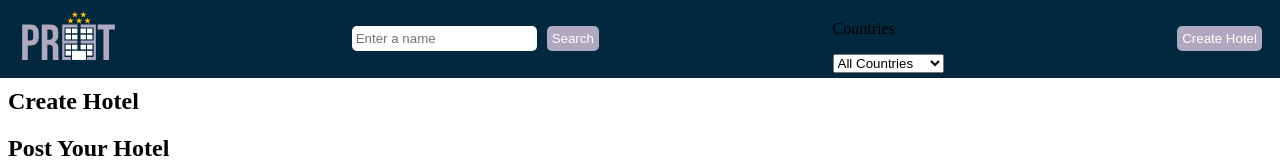
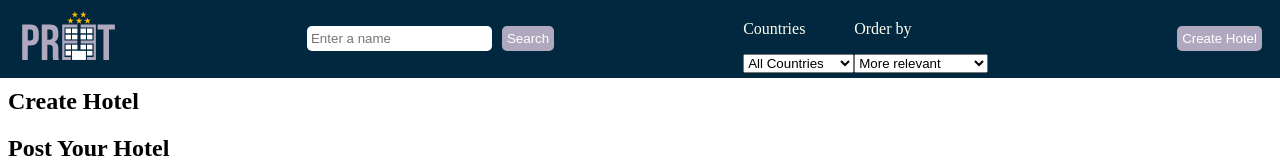
Before and after one commit to JoniRedrado/PREET-client, a React (Vite) app: page /create in a window 1280 px wide. Shown: the top 160 px of the page. Built offline with nearby package versions, Linux system fonts and the light colour scheme; no server answers.

Commit message:
Avance en filtrados frontend

```diff
--- a/src/Components/Filters/Filters.jsx
+++ b/src/Components/Filters/Filters.jsx
@@ -64,43 +64,47 @@
 //         </select>
 //       </div>
 
-//       <div className={style.priceSort}>
-//         <p>Order by </p>
-//         <select name="selectPrice" onChange={handleSortPrices}>
-//           <option value="moreRelevant">More relevant</option>
-//           <option value="lowest">Price (lowest first)</option>
-//           <option value="highest">Price (highest first)</option>
-//         </select>
-//       </div>
+      // <div className={style.priceSort}>
+      //   <p>Order by </p>
+      //   <select name="selectPrice" onChange={handleSortPrices}>
+      //     <option value="moreRelevant">More relevant</option>
+      //     <option value="lowest">Price (lowest first)</option>
+      //     <option value="highest">Price (highest first)</option>
+      //   </select>
+      // </div>
 //     </div>
 //   );
 // }
 
 // export default Filters;
 
-import { useDispatch} from "react-redux"
+import { useDispatch } from "react-redux"
 import { filterHotels } from "../../redux/actions"
+import { useState } from "react";
+import s from "../Filters/Filters.module.css"
 
 
 
 const Filters = () => {
+
+  const [filters, setFilters] = useState({});
   const dispatch = useDispatch();
 
-  const handleCountryFilter = (e) =>{
+  const handleFilters = (e) =>{
     const selection = e.target.value;
-    dispatch(filterHotels({country:selection}))
+    setFilters({...filters, selection})
+    dispatch(filterHotels(filters))
   }
 
-  return(
-    <div>
+  return (
+    <div className={s.container}>
       <div>
         <p>Countries</p>
         <select
           name="selectCountry"
           defaultValue="all"
-            onChange={handleCountryFilter}
+          onChange={handleFilters}
         >
-
           <option value="all">All Countries</option>
           <option value="1">Argentina</option>
           <option value="2">Bolivia</option>
@@ -118,8 +122,16 @@ const Filters = () => {
           <option value="14">Venezuela</option>
         </select>
       </div>
+        <div>
+          <p>Order by </p>
+          <select name="selectPrice" onChange={handleFilters}>
+            <option value="moreRelevant">More relevant</option>
+            <option value="lowest">Price (lowest first)</option>
+            <option value="highest">Price (highest first)</option>
+          </select>
         </div>
-  )
+    </div>
+  );
 }
 
 export default Filters;
--- a/src/redux/actions.js
+++ b/src/redux/actions.js
@@ -17,6 +17,7 @@ import {
   FILTER_HOTELS,
 
 } from "./actions-types";
+import { useDispatch } from "react-redux";
 
 export const getAllHotels = () => {
   return async (dispatch) => {
@@ -168,11 +169,27 @@ export const pagination = (page) => {
   }
 }
 
-export const filterHotels = (country) =>{
+
+// const handleChange = (e) => {
+//   const { name, value } = e.target;
+//   setFilters((prevFilters) => ({
+//     ...prevFilters,
+//     [name]: value,
+//   }));
+// };
+
+// const handleSubmit = (e) => {
+//   e.preventDefault();
+//   dispatch(fetchHotels(filters));
+// };
+
+
+
+export const filterHotels = (params) =>{
   return async (dispatch) =>{
 
     try {
-      const response = await axios.post(`http://localhost:3001/hotels`, {country})
+      const response = await axios.get(`http://localhost:3001/hotels`, {params})
       dispatch({
         type:FILTER_HOTELS,
         payload:response.data
```
Lines whose indentation alone changed are shown as unchanged.
